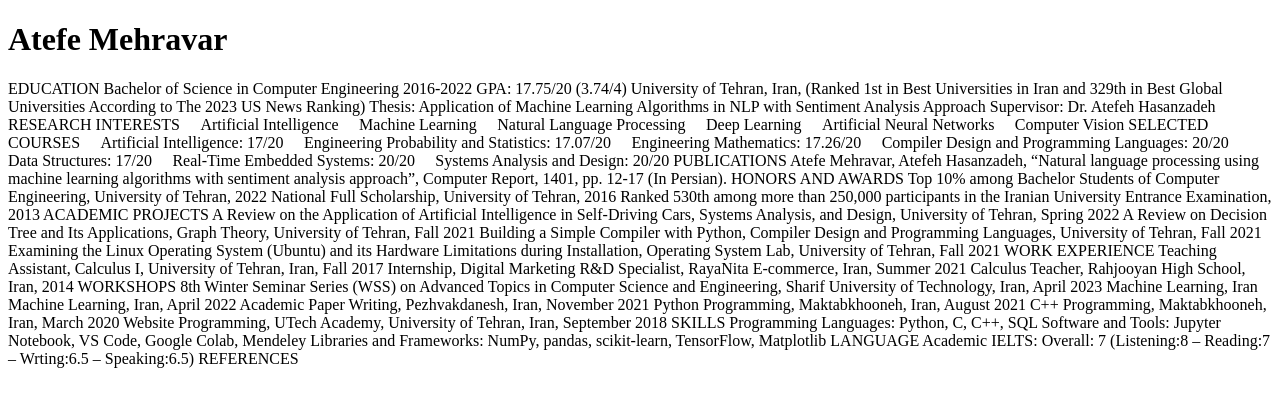
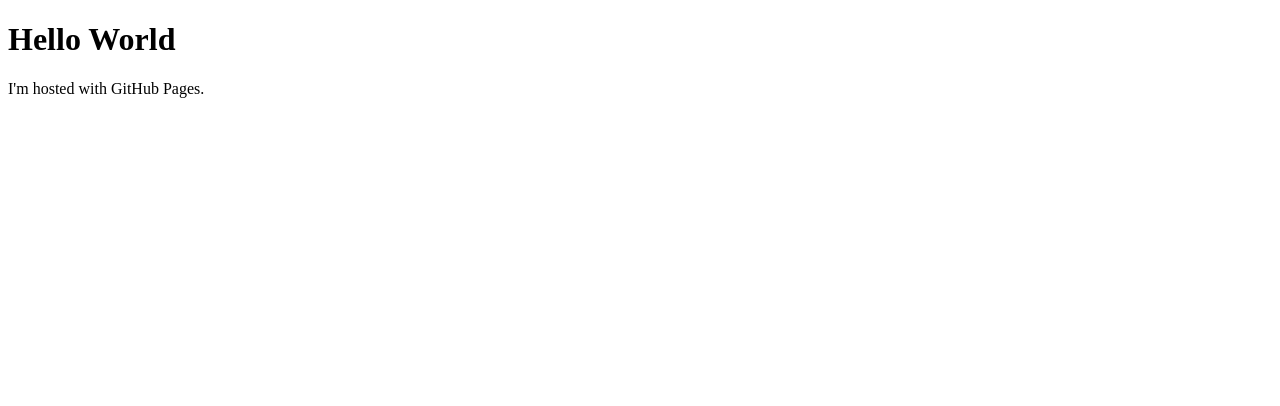
Before and after one commit to atefemehr/atefemehr.github.io, a plain HTML site: page index.html in a window 1280 px wide. Drawn offline with Linux system fonts and the light colour scheme.

Commit message:
Update index.html

```diff
--- a/index.html
+++ b/index.html
@@ -1,63 +1,7 @@
 <!DOCTYPE html>
 <html>
 <body>
-<h1>Atefe Mehravar</h1>
-<p>EDUCATION
-    Bachelor of Science in Computer Engineering 2016-2022
-    GPA: 17.75/20 (3.74/4)
-    University of Tehran, Iran, (Ranked 1st in Best Universities in Iran and 329th in Best Global Universities
-    According to The 2023 US News Ranking)
-    Thesis: Application of Machine Learning Algorithms in NLP with Sentiment Analysis Approach
-    Supervisor: Dr. Atefeh Hasanzadeh
-    RESEARCH INTERESTS
-     Artificial Intelligence
-     Machine Learning
-     Natural Language Processing
-     Deep Learning
-     Artificial Neural Networks
-     Computer Vision
-    SELECTED COURSES
-     Artificial Intelligence: 17/20
-     Engineering Probability and Statistics: 17.07/20
-     Engineering Mathematics: 17.26/20
-     Compiler Design and Programming Languages: 20/20
-     Data Structures: 17/20
-     Real-Time Embedded Systems: 20/20
-     Systems Analysis and Design: 20/20
-    PUBLICATIONS
-    Atefe Mehravar, Atefeh Hasanzadeh, “Natural language processing using machine learning
-    algorithms with sentiment analysis approach”, Computer Report, 1401, pp. 12-17 (In Persian).
-    HONORS AND AWARDS
-    Top 10% among Bachelor Students of Computer Engineering, University of Tehran, 2022
-    National Full Scholarship, University of Tehran, 2016
-    Ranked 530th among more than 250,000 participants in the Iranian University Entrance
-    Examination, 2013
-    ACADEMIC PROJECTS
-    A Review on the Application of Artificial Intelligence in Self-Driving Cars, Systems Analysis,
-    and Design, University of Tehran, Spring 2022
-    A Review on Decision Tree and Its Applications, Graph Theory, University of Tehran, Fall 2021
-    Building a Simple Compiler with Python, Compiler Design and Programming Languages,
-    University of Tehran, Fall 2021
-    Examining the Linux Operating System (Ubuntu) and its Hardware Limitations during Installation,
-    Operating System Lab, University of Tehran, Fall 2021
-    WORK EXPERIENCE
-    Teaching Assistant, Calculus I, University of Tehran, Iran, Fall 2017
-    Internship, Digital Marketing R&D Specialist, RayaNita E-commerce, Iran, Summer 2021
-    Calculus Teacher, Rahjooyan High School, Iran, 2014
-    WORKSHOPS
-    8th Winter Seminar Series (WSS) on Advanced Topics in Computer Science and Engineering,
-    Sharif University of Technology, Iran, April 2023
-    Machine Learning, Iran Machine Learning, Iran, April 2022
-    Academic Paper Writing, Pezhvakdanesh, Iran, November 2021
-    Python Programming, Maktabkhooneh, Iran, August 2021
-    C++ Programming, Maktabkhooneh, Iran, March 2020
-    Website Programming, UTech Academy, University of Tehran, Iran, September 2018
-    SKILLS
-    Programming Languages: Python, C, C++, SQL
-    Software and Tools: Jupyter Notebook, VS Code, Google Colab, Mendeley
-    Libraries and Frameworks: NumPy, pandas, scikit-learn, TensorFlow, Matplotlib
-    LANGUAGE
-    Academic IELTS: Overall: 7 (Listening:8 – Reading:7 – Wrting:6.5 – Speaking:6.5)
-    REFERENCES</p>
+<h1>Hello World</h1>
+<p>I'm hosted with GitHub Pages.</p>
 </body>
 </html>
```
